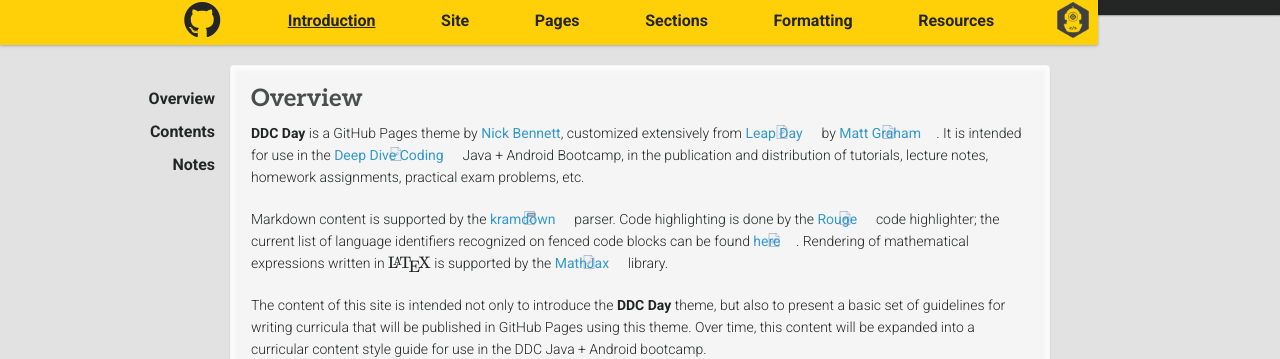
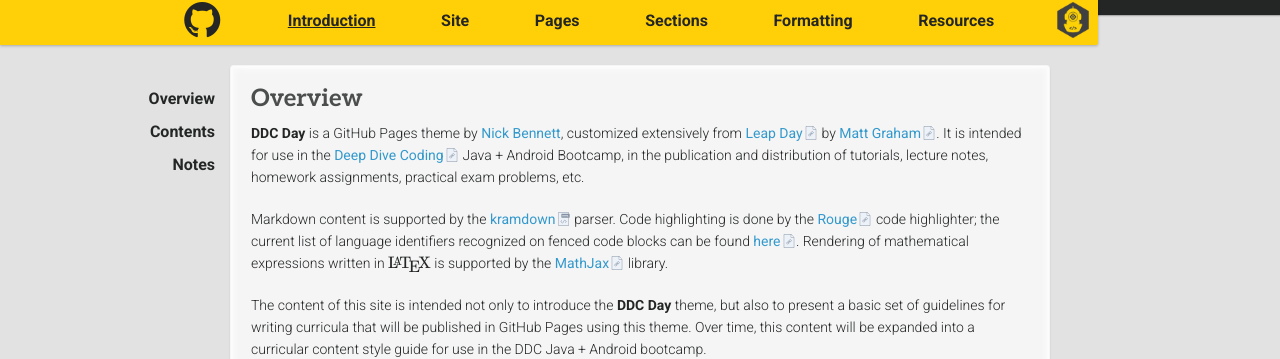
Before and after one commit to ddc-java/ddc-day, a Jekyll site: the page built from index.md, in a window 1280 px wide. Shown: the part 110-469 px from the top of the page. Built offline with Jekyll 4.4.1, drawn with Linux system fonts in a browser that asks for light colours; nearby versions of some CDN libraries; some web fonts are replaced; our own code applies the rules of GitHub Pages for plain Markdown files; formulas are drawn with MathJax 3.

Commit message:
Link thumbnails

```diff
--- a/_sass/ddc-day.scss
+++ b/_sass/ddc-day.scss
@@ -104,8 +104,8 @@
 section a[href^="http" i]:not(.omit-thumbnail) {
 
   background-repeat: no-repeat;
-  background-position-y: top;
-  background-position-x: center;
+  background-position-y: center;
+  background-position-x: right;
   background-size: auto 90%;
   padding-right: 1.1em;
   background-image: url("../images/thumbnails/link.svg");
```
